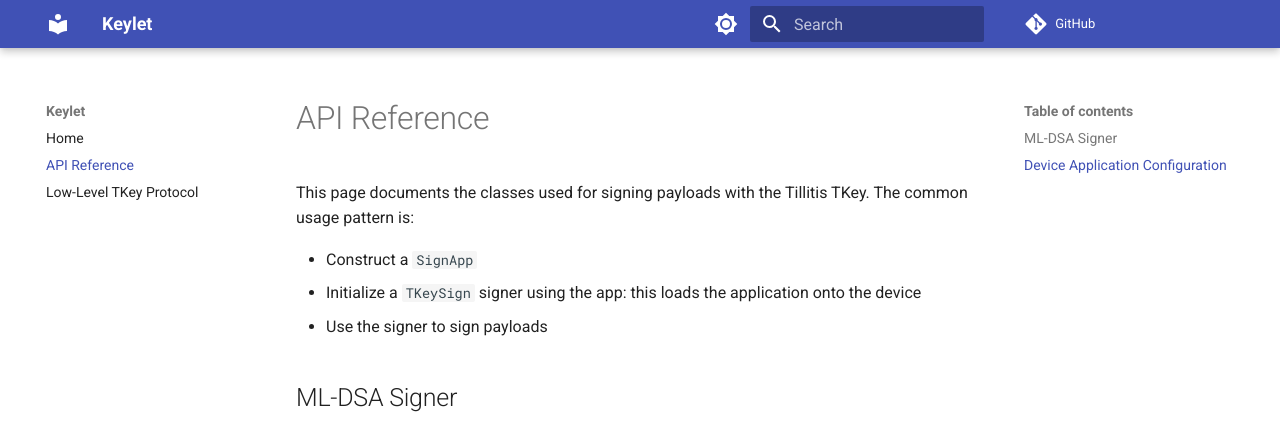
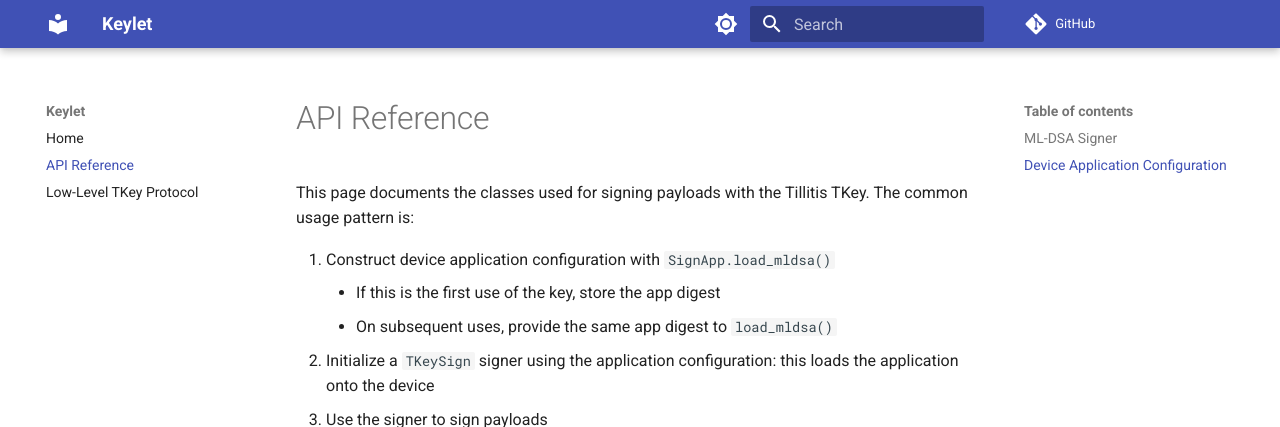
Before and after one commit to jku/keylet, an MkDocs documentation site: the page built from docs/api.md, in a window 1280 px wide, cut to the strip 0-427 px from the top of the page. Built offline with MkDocs 1.6.1 and Material for MkDocs 9.7.7, drawn with Linux system fonts in a browser that asks for light colours; comment, search, counter and statistics services are not loaded.

```diff
--- a/docs/api.md
+++ b/docs/api.md
@@ -2,9 +2,11 @@
 
 This page documents the classes used for signing payloads with the Tillitis TKey. The common usage pattern is:
 
-* Construct a `SignApp`
-* Initialize a `TKeySign` signer using the app: this loads the application onto the device
-* Use the signer to sign payloads
+1. Construct device application configuration with `SignApp.load_mldsa()`
+    - If this is the first use of the key, store the app digest
+    - On subsequent uses, provide the same app digest to `load_mldsa()`
+2. Initialize a `TKeySign` signer using the application configuration: this loads the application onto the device
+3. Use the signer to sign payloads
 
 
 ## ML-DSA Signer
```
